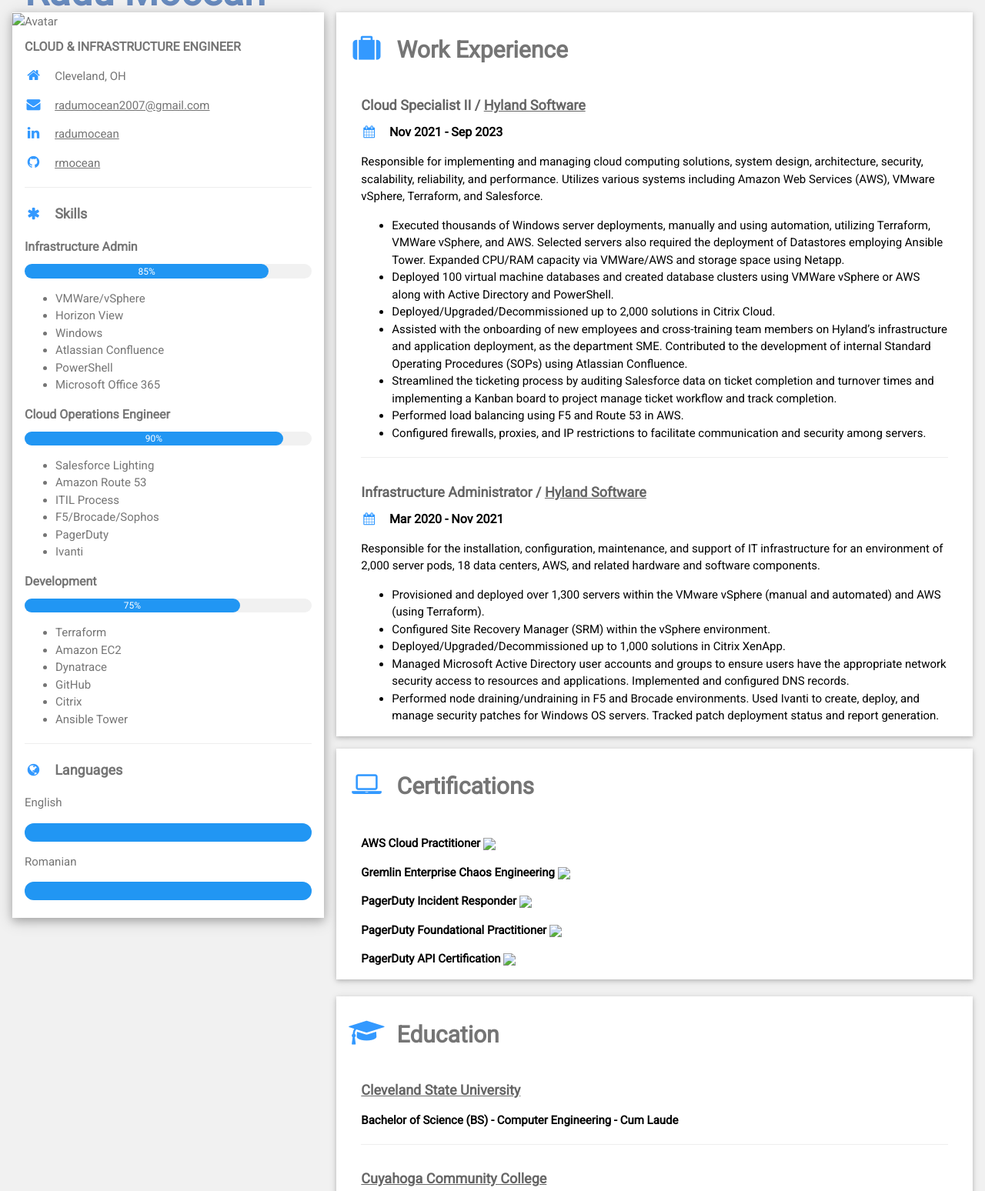
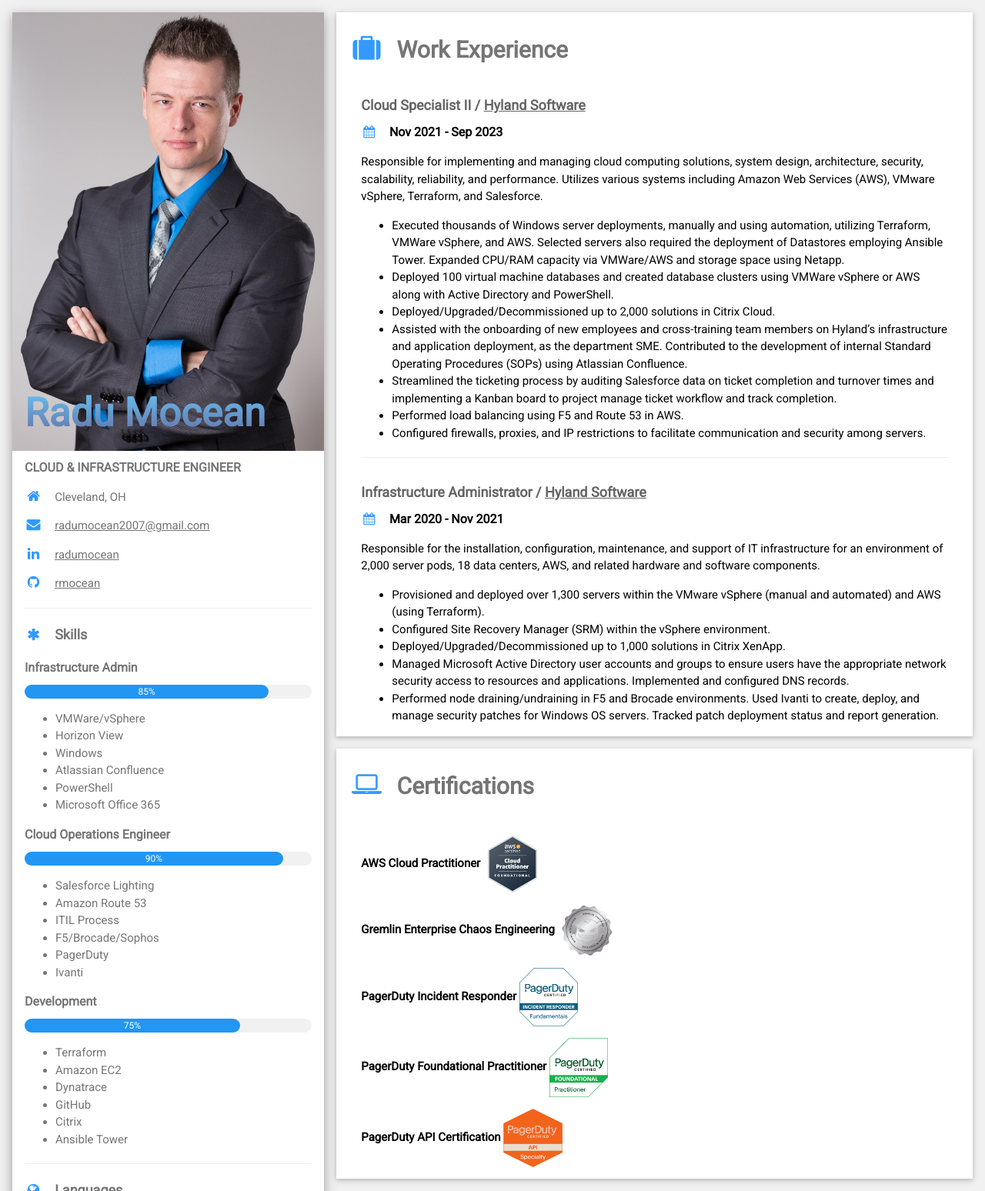
Before and after one commit to rmocean/personalResume, a plain HTML site: page static-website/content/index.html in a window 1280 px wide. Shown: the top 1548 px of the page at 77% size. Drawn offline with nearby package versions, Linux system fonts and the light colour scheme; a web font is replaced by a local one.

Commit message:
corrected path for images

```diff
--- a/static-website/content/index.html
+++ b/static-website/content/index.html
@@ -34,7 +34,7 @@
 		<!-- Photo avatar and name display -->
       <div class="w3-white w3-text-grey w3-card-4">
         <div class="w3-display-container">
-          <img src="option3.jpg" style="width:100%" alt="Avatar">
+          <img src="img/option3.jpg" style="width:100%" alt="Avatar">
           <div class="w3-display-bottomleft w3-container">
             <h1 class="gradient-text">Radu Mocean</h1>
           </div>
@@ -185,11 +185,11 @@
 	  <div class="w3-container w3-card w3-white">
         <h2 class="w3-text-grey w3-padding-16"><i class="fa fa-solid fa-laptop fa-fw w3-margin-right w3-xxlarge "></i>Certifications</h2>
         <div class="w3-container">
-  <p><b>AWS Cloud Practitioner </b><img src="awsCP.png" style="width:10%"></p>
-  <p><b>Gremlin Enterprise Chaos Engineering </b><img src="Logo-gremlin-certification.png" style="width:10%"></p>
-  <p><b>PagerDuty Incident Responder </b><img src="pagerDutyIR.png" style="width:10%"></p>
-  <p><b>PagerDuty Foundational Practitioner </b><img src="PagerDutyFoundationalPractitionerBadge.png" style="width:10%"></p>
-  <p><b>PagerDuty API Certification </b><img src="pagerDutyAPISpecialtyBadge.png" style="width:10%"></p>
+  <p><b>AWS Cloud Practitioner </b><img src="logos/awsCP.png" style="width:10%"></p>
+  <p><b>Gremlin Enterprise Chaos Engineering </b><img src="logos/Logo-gremlin-certification.png" style="width:10%"></p>
+  <p><b>PagerDuty Incident Responder </b><img src="logos/pagerDutyIR.png" style="width:10%"></p>
+  <p><b>PagerDuty Foundational Practitioner </b><img src="logos/PagerDutyFoundationalPractitionerBadge.png" style="width:10%"></p>
+  <p><b>PagerDuty API Certification </b><img src="logos/pagerDutyAPISpecialtyBadge.png" style="width:10%"></p>
 </div>
         </div>
       </div>
```
